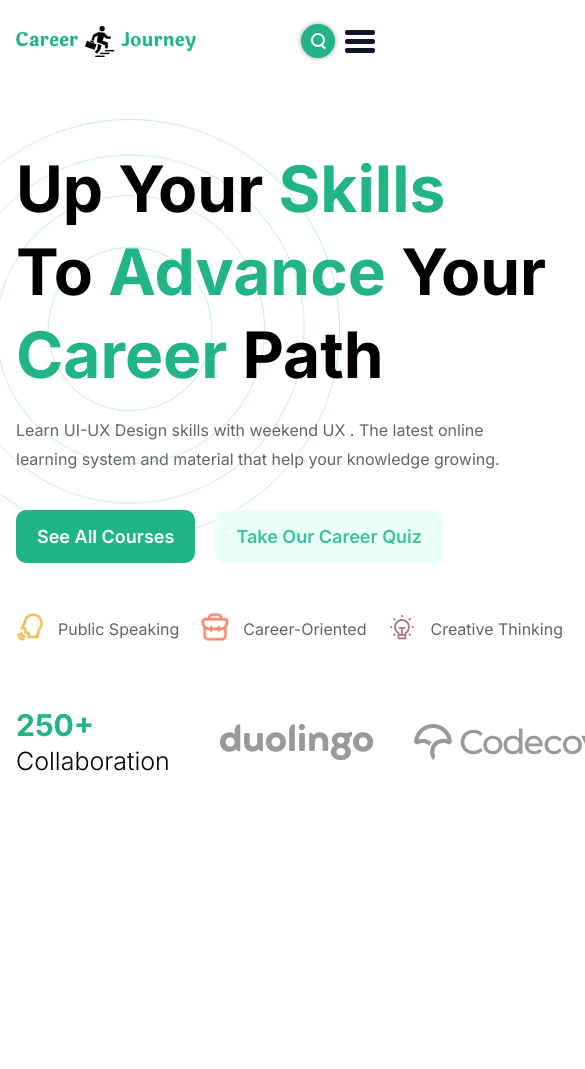
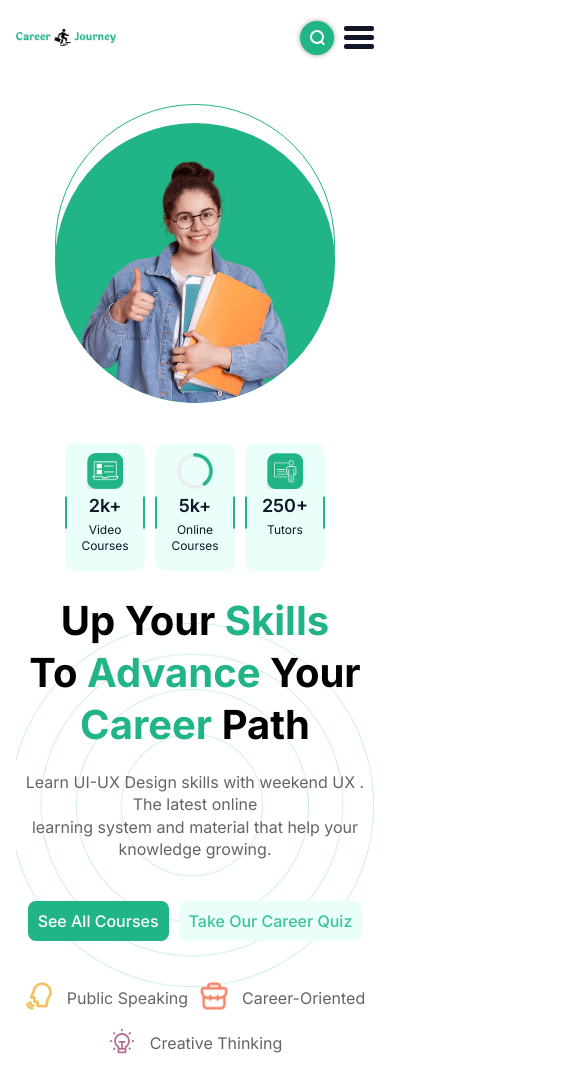
Before and after one commit to mahmood-mohie/the-career-journey, a plain HTML site: page index.html in a window 390 px wide. Shown: the top 1069 px of the page, 585 px wide, since content can reach past the window. Before the commit the page ends 1000 px from the top, so only its background shows below. Drawn offline with nearby package versions, Linux system fonts and the light colour scheme; files that its build step writes are made by us from their sources.

Commit message:
mobile and tablet styles for hero section

```diff
--- a/app/sass/_header.scss
+++ b/app/sass/_header.scss
@@ -24,7 +24,7 @@
         min-height: 2.75rem; //44px;
         padding-top: 1.625rem;
         // padding-top: 0.625rem;
-        padding-bottom: 0.625rem;
+        padding-bottom: 1.625rem;
         @include breakpoint-up(medium) {
             display: grid;
             grid-template-areas:
@@ -44,6 +44,10 @@
         display: flex;
         img {
             width: 11.25rem; //180px;
+            //change logo size for mobile viewport or replace it with another one
+            @include breakpoint-down(small){
+                width: 6.25rem;
+            }
         }
     }
     &__clicks {
@@ -70,26 +74,26 @@
         left: 0;
         right: 0;
         bottom: 0;
-        width: 136px;
+        width: 8.5rem; //136px;
         input {
             position: absolute;
             margin: auto;
             top: 0;
-            right: -98px;
+            right: -6.125rem; //-98px;
             bottom: 0;
             left: 0px;
-            width: 40px;
-            height: 27px;
+            width: 2.5rem; //40px;
+            height: 1.6875rem; //27px;
             outline: none;
             border: none;
             background: $primary;
             color: white;
             text-shadow: 0 0 10px $primary;
-            padding: 0 35px 0 10px;
-            border-radius: 30px;
+            padding: 0 2.1875rem 0 0.625rem;
+            border-radius: 1.875rem;
             // box-shadow:0 0 0 0 $primary, 0 0px 20px 0 rgb(0 0 0 / 40%);
             box-shadow: rgba(19, 15, 235, 0.1) 2px 4px 40px;
-            transition: all 300ms ease-in-out;
+            transition: all 200ms ease-in-out;
             opacity: 0;
             z-index: 5;
             font-weight: bold;
@@ -99,7 +103,7 @@
             &:focus {
                 opacity: 1;
                 transform: translateX(-47px);
-                width: 136px;
+                width: 8.5rem; //136px;
                 cursor: text;
             }
             &:focus ~ .search {
@@ -109,13 +113,13 @@
               &::before {
                 top: 0;
                 left: 0;
-                width: 14px;
+                width: 0.875rem;
               }
               &::after {
                 top: 0;
                 left: 0;
-                width: 14px;
-                height: 2px;
+                width: 0.875rem; //14px;
+                height: 0.125rem; //2px;
                 border: none;
                 background: white;
                 border-radius: 0%;
@@ -133,14 +137,14 @@
             position: absolute;
             margin: auto;
             top: 0;
-            right: -108px;
+            right: -6.75rem; //-108px;
             bottom: 0;
             left: 0;
-            width: 34px;
-            height: 34px;
+            width: 2.125rem; //34px;
+            height: 2.125rem; //34px;
             background: $primary;
             border-radius: 50%;
-            transition: all 300ms ease-in-out;
+            transition: all 200ms ease-in-out;
             z-index: 4;
             box-shadow: 0 0 5px 0 rgb(0 0 0 / 40%);
             &:hover {
@@ -150,29 +154,29 @@
                 content: "";
                 position: absolute;
                 margin: auto;
-                top: 11px;
+                top: 0.6875rem;//11px;
                 right: 0;
                 bottom: 0;
-                left: 11px;
-                width: 5px;
-                height: 2px;
+                left: 0.6875rem; //11px;
+                width: 0.3125rem; //5px;
+                height: 0.125rem; //2px;
                 background: white;
                 transform: rotate(45deg);
-                transition: all 300ms ease-in-out;
+                transition: all 200ms ease-in-out;
             }
             &::after {
                 content: "";
                 position: absolute;
                 margin: auto;
-                top: -2px;
+                top: -0.125rem; //2px
                 right: 0;
                 bottom: 0;
                 left: 0px;
-                width: 14px;
-                height: 14px;
+                width: 0.875rem;
+                height: 0.875rem;
                 border-radius: 50%;
                 border: 2px solid white;
-                transition: all 300ms ease-in-out;
+                transition: all 200ms ease-in-out;
             }
         }
 
@@ -250,7 +254,7 @@
                 display: none;
                 flex-direction: column;
                 position: absolute;
-                border-radius: 2px;
+                border-radius: 0.125rem; //2px
                 left: 0;
                 z-index: 1;
                 margin-top: 1.0625rem;
@@ -270,6 +274,7 @@
                     }
                     &:hover {
                         border-left: 0.3125rem solid $textColor1;
+                        color: #1a906b;
                     }
                 }
                 }
@@ -285,14 +290,14 @@
     &__menu {
         position: absolute;
         // top: 50.86px; //55px;
-        top: 82.86px;
+        top: 4.625rem; //74px
         bottom: 0;
         left: 0;
         right: 0;
         text-align: center;
         display: flex;
         flex-direction: column;
-        letter-spacing: 1.2px;
+        letter-spacing: 1.0.125rem; //2px
         background: aliceblue;
         z-index: 2222;
         > a {
--- a/app/sass/_hero.scss
+++ b/app/sass/_hero.scss
@@ -6,12 +6,26 @@
     grid-template-areas:
     "info photo"
     "icon icon";
+    margin-top: 3rem;
+
+    @include breakpoint-down(medium) {
+      grid-template-areas:
+        "photo"
+        "info"
+        "icon";
+    }
   }
   &__col-1 {
     grid-area: info;
     display: flex;
     flex-direction: column;
     position: relative;
+
+    @include breakpoint-down(medium) {
+      text-align: center;
+      margin-top: 24px;
+    }
+
     &::before {
       position: absolute;
       content: "";
@@ -24,6 +38,13 @@
       background-position: center;
       background-repeat: no-repeat;
       background-size: contain;
+      @include breakpoint-down(small){
+        width: 100%;
+        top: 0px;
+        right: 0px;
+        bottom: 0px;
+        left: 0px;
+      }
     }
   }
   &__col-2 {
@@ -39,6 +60,14 @@
     font-size: 64px;
     font-weight: 700;
     margin-bottom: 20px;
+
+    @include breakpoint-down(medium) {
+      font-size: 56px;
+    }
+    @include breakpoint-down(small){
+      font-size: 40px;
+    }
+
     span {
       color: $primary;
     }
@@ -50,20 +79,43 @@
     font-weight: 400;
     margin-bottom: 36px;
     line-height: 1.8;
+    @include breakpoint-down(medium) {
+      line-height: 1.4;
+      margin-bottom: 35px;
+    }
   }
   &__btn {
     display: flex;
     align-items: center;
     margin-bottom: 50px;
+
+    @include breakpoint-down(medium) {
+      justify-content: center;
+      margin-bottom: 35px;
+    }
+    @include breakpoint-down(small){
+      flex-wrap: wrap;
+      margin-bottom: 30px;
+    }
+
     > a {
       padding: 0.938rem 1.313rem; // 15px 21px
       border: none;
       background-color: $primary;
       color: $textColor4;
-      border-radius: 10px;
+      border-radius: 8px;
       transition: all 150ms ease-in-out;
       font-size: 18px;
       font-weight: 600;
+      margin-right: 20px;
+
+      @include breakpoint-down(small){
+        padding: 10px 10px;
+        font-size: 16px;
+        font-weight: 500;
+        margin: 5px;
+      }
+
       &:hover {
         background-color: $bgCard-hero;
         color: $primary;
@@ -72,20 +124,29 @@
     .btn-sub2{
       background-color: $bgCard-hero;
       color: $bgCard-hero-color;
-      margin-left: 20px;
+
       font-size: 18px;
+
+
+      @include breakpoint-down(small){
+        font-size: 16px;
+      }
     }
   }
   &__icon {
     display: flex;
     color: $textColor2;
    font-size: $fontz-regular;
-    .icon-one,
-    .icon-two,
-    .icon-three {
+
+   @include breakpoint-down(medium) {
+    justify-content: center;
+    flex-wrap: wrap;
+  }
+    > div {
         display: flex;
         align-items: center;
-      margin-right: 22px;
+        margin: 6px;
+
         span {
           padding-right: 4px;
         }
@@ -98,7 +159,9 @@
           font-size: 16px;
           font-weight: 400;
         }
+
     }
+
 
   }
   &__photo {
@@ -108,6 +171,12 @@
     height: 315px;
     border-radius: 50%;
     position: relative;
+
+    @include breakpoint-down(small){
+      width: 280px;
+      height: 280px;
+    }
+
     &::before {
       content: "";
       position: absolute;
@@ -118,6 +187,11 @@
       top: -19px;
       left: -19px;
       z-index: -6;
+
+      @include breakpoint-down(small){
+        left: 0px;
+      }
+
     }
     img {
       width: 100%;
@@ -129,43 +203,70 @@
     display: flex;
     align-items: center;
     justify-content: center;
+
+    @include breakpoint-down(small){
+      flex-wrap: wrap;
+    }
+
     .icon {
       z-index: 5;
       overflow: hidden;
       padding: 12px;
       position: relative;
       text-align: center;
-      margin-right: 10px;
       background-color: #eafff9;
       display: flex;
       flex-direction: column;
       align-items: center;
       width: 110px;
-      height: 139px;
+      height: 154px;
       border-radius: 10px;
+      &:not(:last-child) {
+        margin-right: 10px;
+      }
+      @include breakpoint-down(small){
+        width: 80px;
+        height: 128px;
+        padding: 10px;
+      }
+
       > img {
         // width: 100px;
         // /* position: relative; */
         z-index: 4;
+        @include breakpoint-down(small){
+          width: 36px;
+        }
       }
       .circle {
         width: 49px;
+        @include breakpoint-down(small){
+          width: 36px;
+        }
       }
       > p {
         font-size: 25px;
         font-weight: 700;
         padding-top: 5px;
         padding-bottom: 5px;
-        font-size: $fontz-semiMeduim;
         color: $secondary;
         z-index: 4;
+
+        @include breakpoint-down(small){
+          font-size: 18px;
+          font-weight: 600;
+        }
+
       }
       .p1 {
         font-size: 15px;
         font-weight: 400;
         color: $secondary;
         padding: 0;
-        font-size: $fontz-semiSmall;
+        @include breakpoint-down(small){
+          font-size: 12px;
+        }
+
       }
       &::before {
         content: " ";
@@ -174,7 +275,7 @@
         width: 40%;
         height: 140%;
         top: -20px;
-        animation: 4s rotate linear infinite;
+        animation: 4s rotate linear 2 ; //infinite;
       }
       &::after {
         content: " ";
@@ -189,8 +290,19 @@
   &__footer {
     display: flex;
     align-items: center;
-    margin-top: 60px;
+    margin-top: 50px;
     position: relative;
+    flex-wrap: wrap;
+
+    @include breakpoint-down(medium) {
+      margin-top: 45px;
+    }
+
+    @include breakpoint-down(small){
+      margin-top: 40px;
+    }
+
+
     &::before {
       position: absolute;
       content: "";
@@ -203,14 +315,30 @@
       background-position: center;
       background-repeat: no-repeat;
       background-size: contain;
+
+      @include breakpoint-down(small){
+        width: 100%;
+        top: 0px;
+        right: 0px;
+        bottom: 0px;
+        left: 0px;
       }
+
+    }
+
     img {
       margin-right: 40px;
+      padding: 10px 0px;
+      @include breakpoint-down(medium) {
+        display: inline-block;
+        height: 45px;
+      }
     }
     .first {
       margin-right: 50px;
       font-size: 25px;
       font-weight: 300;
+
       > span {
         color: $primary;
         font-weight: 700;
@@ -220,6 +348,9 @@
     .last {
       display: flex;
       align-items: center;
+      @include breakpoint-down(medium) {
+        flex-wrap: wrap;
       }
     }
   }
+}
--- a/index.html
+++ b/index.html
@@ -75,7 +75,7 @@
     <main class="main">
       <!-- Start Hero Section -->
       <section class="hero">
-        <div class="hero__content container container--px container--pt">
+        <div class="hero__content container container--px">
 
           <div class="hero__col-1">
             <div class="hero__text">
@@ -96,15 +96,15 @@
               <a href="#" class="btn-sub2">Take Our Career Quiz</a>
             </div>
             <div class="hero__icon">
-              <div class="icon-one">
+              <div>
                 <span><img src="./images/Group 518.png" alt="img" /></span>
                 <div class="text">Public Speaking</div>
               </div>
-              <div class="icon-two">
+              <div>
                 <span><img src="./images/Briefcase.png" alt="img" /></span>
                 <div class="text">Career-Oriented</div>
               </div>
-              <div class="icon-three">
+              <div>
                 <span><img src="./images/idea.svg" alt="img" /></span>
                 <div class="text">Creative Thinking</div>
               </div>
```
Lines whose indentation alone changed are shown as unchanged.
